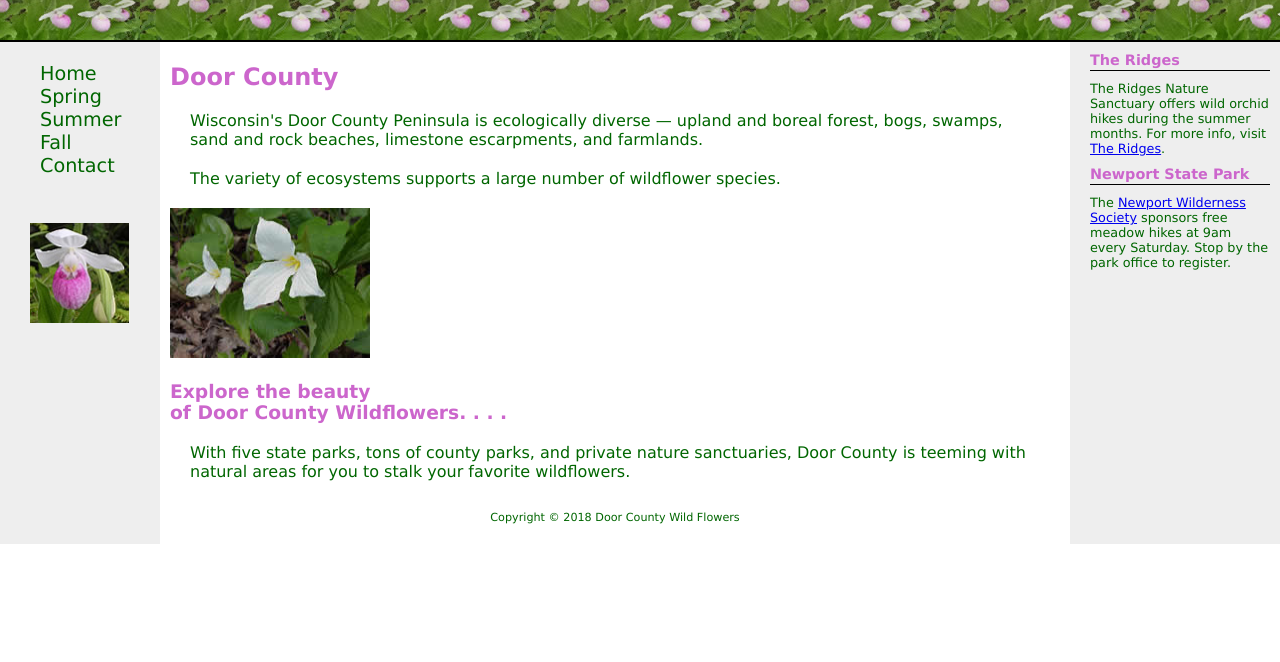
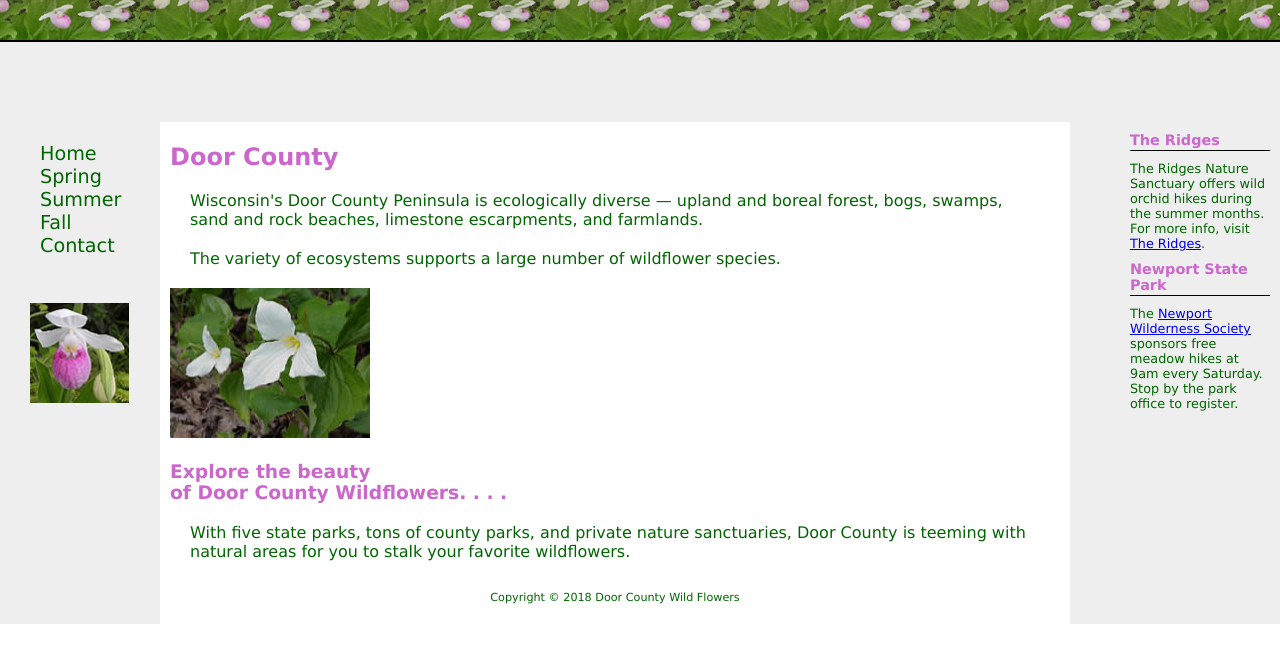
Before and after one commit to 44334-fa21/ch7handsonexercise-11-Jnwyatt, a plain HTML site: page index.html in a window 1280 px wide. Shown: the part 78-740 px from the top of the page. Drawn offline with Linux system fonts and the light colour scheme.

Commit message:
Ch7 hands on exercise 11
Added grid layout

```diff
--- a/index.html
+++ b/index.html
@@ -11,7 +11,11 @@ body { margin:0;
 #container { background-color: #EEEEEE;
              color: #006600;
              min-width: 960px;
-             font-family: Verdana, Arial, sans-serif; }
+             font-family: Verdana, Arial, sans-serif;
+    display: grid;
+    grid-template-columns: 160px auto 160px;
+    grid-template-rows: 200px auto 100px;
+    }
 header { background-color: #636631;
          background-image: url(showybg.jpg);
          background-position: bottom;
@@ -20,21 +24,33 @@ header { background-color: #636631;
          color: #cc66cc;
          text-align: right;
          padding: 0 20px;
-         border-bottom: 2px solid #000000; }
-nav { float: left;
-      width: 150px; }
-aside { float: right;
-        width: 200px; }
+         border-bottom: 2px solid #000000;
+        grid-row: 1/2;
+        grid-column: 1/4;
+    }
+nav { grid-row: 2/3;
+    grid-column: 1/4;
+    }
+aside {grid-row: 2/3;
+        grid-column: 3/4;
+    }
+
 main { margin: 0 210px 0 160px;
         padding: 1px 10px 20px 10px;
         background-color: #FFFFFF;
-        color: #006600; }
+        color: #006600;
+        grid-row: 2/4;
+        grid-column: 1/4;
+    }
 footer { font-size: .70em;
          text-align: center;
          color: #006600;
          background-color: #FFFFFF;
          padding-top: 10px;
-         clear: both; }
+        grid-row: 3/4;
+        grid-column: 1/4;
+
+    }
 h1 { margin-top: 0;
      font-size: 3em;
      text-align: left;
@@ -53,9 +69,10 @@ nav a:active { color: #000000;}
 nav img { margin: 30px;}
 main p { margin: 20px; }
 main h2, main h3 { color: #CC66CC;
-                   background-color: #FFFFFF; }
-.floatright { margin: 10px;
-              float: right; }
+                   background-color: #FFFFFF;
+
+    }
+
 aside h3 { padding-bottom: 2px;
            border-bottom: 1px solid #000000;
            margin: 10px;
```
